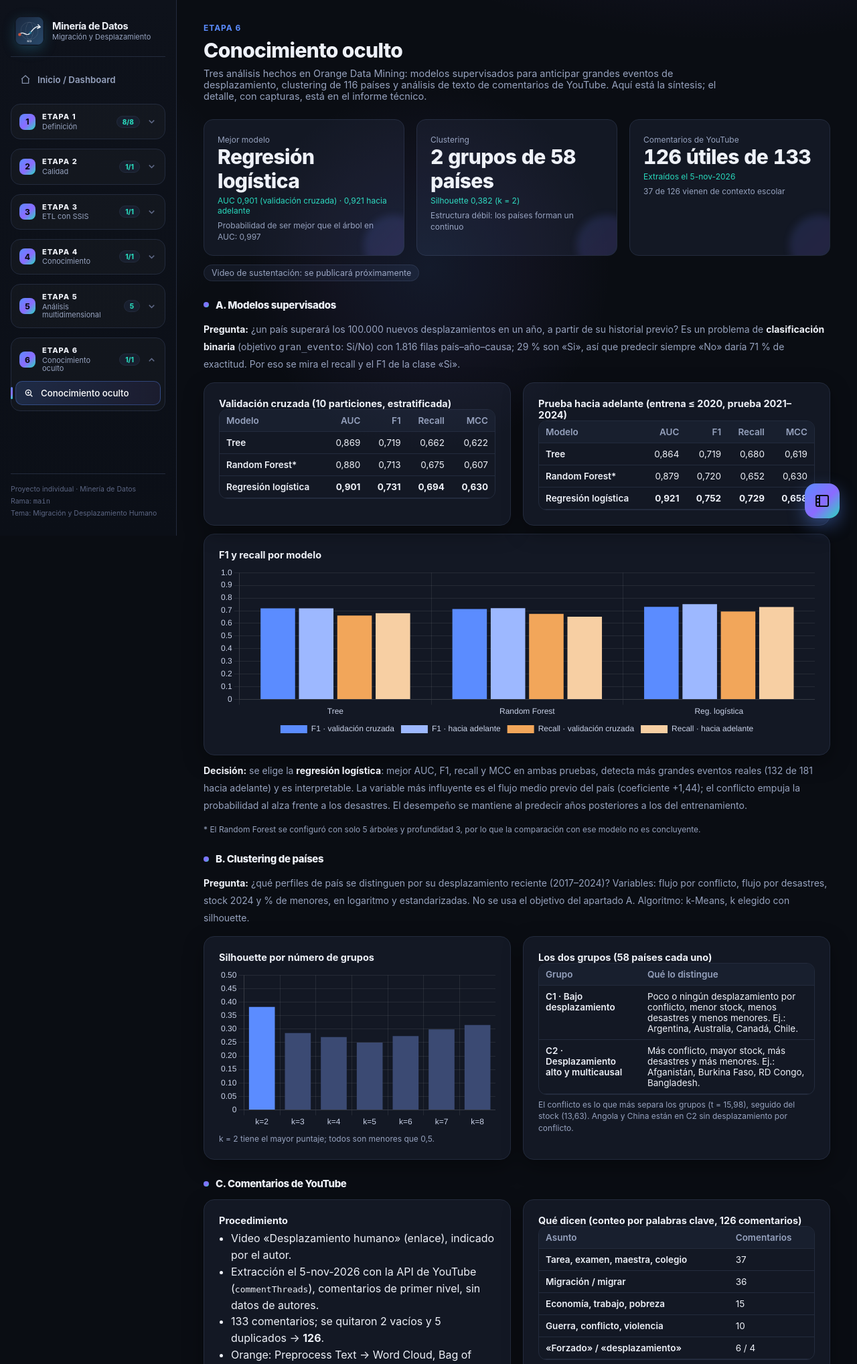
After one commit to DROMEROH14/migracion-desplazamiento-humano, a Flask app: page /conocimiento-oculto in a window 1280 px wide. The commit adds this page. Shown: the top 2037 px of the page at 67% size. Run offline with Flask 3, Linux system fonts and the light colour scheme; parts of the project's set-up code (start-up, migrations or seed data) failed here and were passed over.

Commit message:
Etapa 6: seccion Conocimiento oculto en Flask y menu

```diff
--- a/app.py
+++ b/app.py
@@ -373,3 +373,40 @@ def md_api(vid):
 if __name__ == "__main__":
     port = int(os.environ.get("PORT", 5000))
     app.run(host="0.0.0.0", port=port, debug=True)
+
+
+# --------------------------------------------------------------------------
+# Etapa 6 — Conocimiento oculto (Orange: supervisado, clustering y texto de YouTube)
+# --------------------------------------------------------------------------
+ETAPA6_DIR = os.path.join(BASE_DIR, "etapa6")
+# Enlace al video de sustentacion (<= 10 min). Pegar aqui la URL cuando se publique.
+VIDEO_ETAPA6_URL = ""
+ETAPA6_DESCARGAS = {
+    "etapa6_orange.ows": ("orange", "etapa6_orange.ows"),
+    "supervisado_gran_evento.csv": ("datos", "supervisado_gran_evento.csv"),
+    "clustering_paises.csv": ("datos", "clustering_paises.csv"),
+    "clustering_paises_log.csv": ("datos", "clustering_paises_log.csv"),
+    "comentarios_youtube.csv": ("datos", "comentarios_youtube.csv"),
+    "extraer_comentarios_youtube.py": ("youtube", "extraer_comentarios_youtube.py"),
+}
+
+
+@app.route("/conocimiento-oculto")
+def conocimiento_oculto():
+    return render_template(
+        "conocimiento_oculto.html", active="co", video_url=VIDEO_ETAPA6_URL,
+        informe_existe=os.path.exists(os.path.join(ETAPA6_DIR, "informe", "Informe_Etapa6_Conocimiento_Oculto.pdf")),
+    )
+
+
+@app.route("/etapa6/informe")
+def etapa6_informe():
+    return send_from_directory(os.path.join(ETAPA6_DIR, "informe"), "Informe_Etapa6_Conocimiento_Oculto.pdf")
+
+
+@app.route("/etapa6/descarga/<nombre>")
+def etapa6_descarga(nombre):
+    if nombre not in ETAPA6_DESCARGAS:
+        return render_template("base.html", active=""), 404
+    sub, archivo = ETAPA6_DESCARGAS[nombre]
+    return send_from_directory(os.path.join(ETAPA6_DIR, sub), archivo, as_attachment=True)
--- a/static/css/style.css
+++ b/static/css/style.css
@@ -167,7 +167,7 @@ p.page-desc{ color:var(--text-dim); font-size:14.5px; max-width:780px; margin:0;
 .grid-2{ grid-template-columns: 1fr 1fr; }
 .grid-3{ grid-template-columns: repeat(3,1fr); }
 .grid-4{ grid-template-columns: repeat(4,1fr); }
-@media(max-width:1000px){ .grid-2,.grid-3,.grid-4{ grid-template-columns:1fr; } .app{grid-template-columns:1fr;} .sidebar{position:relative;height:auto;} }
+@media(max-width:1000px){ .grid-2,.grid-3,.grid-4{ grid-template-columns:1fr; } .app{grid-template-columns:1fr;flex-direction:column;} .sidebar{position:relative;height:auto;width:100%;} .main{padding:24px 16px 48px;max-width:100%;} }
 
 .stat-card{
   background: var(--panel);
--- a/templates/base.html
+++ b/templates/base.html
@@ -144,6 +144,21 @@
         <a href="{{ url_for('md_vista', vid='q4') }}" class="{{ 'active' if active=='md_q4' else '' }}">
           <svg viewBox="0 0 24 24" fill="none" stroke="currentColor" stroke-width="2"><path d="M4 7h12M4 12h16M4 17h10"/><circle cx="19" cy="7" r="1.6"/><circle cx="17" cy="17" r="1.6"/></svg>
           Vista 4 · Fuentes
+        </a>
+      </nav>
+    </div>
+
+    <div class="stage-group{{ ' open' if active=='co' else '' }}" data-stage="6">
+      <div class="stage-head" role="button" tabindex="0" aria-expanded="{{ 'true' if active=='co' else 'false' }}">
+        <span class="stage-num">6</span>
+        <span class="stage-text"><span class="stage-label">Etapa 6</span><span class="stage-sub">Conocimiento oculto</span></span>
+        <span class="stage-progress">1/1</span>
+        <svg class="chev" viewBox="0 0 24 24" fill="none" stroke="currentColor" stroke-width="2.4"><path d="m6 9 6 6 6-6"/></svg>
+      </div>
+      <nav class="nav">
+        <a href="{{ url_for('conocimiento_oculto') }}" class="{{ 'active' if active=='co' else '' }}">
+          <svg viewBox="0 0 24 24" fill="none" stroke="currentColor" stroke-width="2"><circle cx="11" cy="11" r="6"/><path d="m20 20-4.2-4.2"/><path d="M8.5 11h5M11 8.5v5"/></svg>
+          Conocimiento oculto
         </a>
       </nav>
     </div>
--- /dev/null
+++ b/templates/conocimiento_oculto.html
@@ -0,0 +1,137 @@
+{% extends "base.html" %}
+{% block title %}Etapa 6 — Conocimiento oculto{% endblock %}
+{% block content %}
+<style>
+.co-page .grid>*{min-width:0}
+.co-page .table-wrap{max-width:100%}
+.co-page .chip{white-space:normal}
+.co-page code{overflow-wrap:anywhere}
+</style>
+<div class="co-page">
+<div class="page-head">
+  <span class="eyebrow">Etapa 6</span>
+  <h1 class="page-title">Conocimiento oculto</h1>
+  <p class="page-desc">Tres análisis hechos en Orange Data Mining: modelos supervisados para anticipar grandes eventos de desplazamiento, clustering de 116 países y análisis de texto de comentarios de YouTube. Aquí está la síntesis; el detalle, con capturas, está en el informe técnico.</p>
+</div>
+
+<section class="block">
+  <div class="grid grid-3">
+    <div class="stat-card"><div class="stat-label">Mejor modelo</div><div class="stat-value md-kv">Regresión logística</div>
+      <div class="md-unit">AUC 0,901 (validación cruzada) · 0,921 hacia adelante</div><div class="md-note">Probabilidad de ser mejor que el árbol en AUC: 0,997</div></div>
+    <div class="stat-card"><div class="stat-label">Clustering</div><div class="stat-value md-kv">2 grupos de 58 países</div>
+      <div class="md-unit">Silhouette 0,382 (k = 2)</div><div class="md-note">Estructura débil: los países forman un continuo</div></div>
+    <div class="stat-card"><div class="stat-label">Comentarios de YouTube</div><div class="stat-value md-kv">126 útiles de 133</div>
+      <div class="md-unit">Extraídos el 5-nov-2026</div><div class="md-note">37 de 126 vienen de contexto escolar</div></div>
+  </div>
+  <p class="body-text" style="margin-top:12px;">
+    {% if informe_existe %}<a class="btn" href="{{ url_for('etapa6_informe') }}">⬇ Descargar informe técnico (PDF)</a>{% endif %}
+    {% if video_url %}<a class="btn" href="{{ video_url }}" target="_blank" rel="noopener">▶ Ver video de sustentación</a>
+    {% else %}<span class="chip">Video de sustentación: se publicará próximamente</span>{% endif %}
+  </p>
+</section>
+
+<section class="block">
+  <h2 class="block-title"><span class="dot"></span>A. Modelos supervisados</h2>
+  <p class="body-text"><strong>Pregunta:</strong> ¿un país superará los 100.000 nuevos desplazamientos en un año, a partir de su historial previo? Es un problema de <strong>clasificación binaria</strong> (objetivo <code>gran_evento</code>: Si/No) con 1.816 filas país–año–causa; 29 % son «Si», así que predecir siempre «No» daría 71 % de exactitud. Por eso se mira el recall y el F1 de la clase «Si».</p>
+  <div class="grid grid-2">
+    <div class="card"><div class="source-title">Validación cruzada (10 particiones, estratificada)</div>
+      <div class="table-wrap"><table class="md-table"><thead><tr><th>Modelo</th><th>AUC</th><th>F1</th><th>Recall</th><th>MCC</th></tr></thead><tbody>
+        <tr><th>Tree</th><td>0,869</td><td>0,719</td><td>0,662</td><td>0,622</td></tr>
+        <tr><th>Random Forest*</th><td>0,880</td><td>0,713</td><td>0,675</td><td>0,607</td></tr>
+        <tr><th>Regresión logística</th><td><b>0,901</b></td><td><b>0,731</b></td><td><b>0,694</b></td><td><b>0,630</b></td></tr></tbody></table></div></div>
+    <div class="card"><div class="source-title">Prueba hacia adelante (entrena ≤ 2020, prueba 2021–2024)</div>
+      <div class="table-wrap"><table class="md-table"><thead><tr><th>Modelo</th><th>AUC</th><th>F1</th><th>Recall</th><th>MCC</th></tr></thead><tbody>
+        <tr><th>Tree</th><td>0,864</td><td>0,719</td><td>0,680</td><td>0,619</td></tr>
+        <tr><th>Random Forest*</th><td>0,879</td><td>0,720</td><td>0,652</td><td>0,630</td></tr>
+        <tr><th>Regresión logística</th><td><b>0,921</b></td><td><b>0,752</b></td><td><b>0,729</b></td><td><b>0,658</b></td></tr></tbody></table></div></div>
+  </div>
+  <div class="card" style="margin-top:12px"><div class="source-title">F1 y recall por modelo</div><div class="md-chart" style="height:260px"><canvas id="chM"></canvas></div></div>
+  <p class="body-text md-tight" style="margin-top:10px"><strong>Decisión:</strong> se elige la <strong>regresión logística</strong>: mejor AUC, F1, recall y MCC en ambas pruebas, detecta más grandes eventos reales (132 de 181 hacia adelante) y es interpretable. La variable más influyente es el flujo medio previo del país (coeficiente +1,44); el conflicto empuja la probabilidad al alza frente a los desastres. El desempeño se mantiene al predecir años posteriores a los del entrenamiento.</p>
+  <p class="md-note">* El Random Forest se configuró con solo 5 árboles y profundidad 3, por lo que la comparación con ese modelo no es concluyente.</p>
+</section>
+
+<section class="block">
+  <h2 class="block-title"><span class="dot"></span>B. Clustering de países</h2>
+  <p class="body-text"><strong>Pregunta:</strong> ¿qué perfiles de país se distinguen por su desplazamiento reciente (2017–2024)? Variables: flujo por conflicto, flujo por desastres, stock 2024 y % de menores, en logaritmo y estandarizadas. No se usa el objetivo del apartado A. Algoritmo: k-Means, k elegido con silhouette.</p>
+  <div class="grid grid-2">
+    <div class="card"><div class="source-title">Silhouette por número de grupos</div><div class="md-chart" style="height:240px"><canvas id="chS"></canvas></div>
+      <div class="md-note">k = 2 tiene el mayor puntaje; todos son menores que 0,5.</div></div>
+    <div class="card"><div class="source-title">Los dos grupos (58 países cada uno)</div>
+      <div class="table-wrap"><table class="md-table md-left"><thead><tr><th>Grupo</th><th>Qué lo distingue</th></tr></thead><tbody>
+        <tr><th>C1 · Bajo desplazamiento</th><td>Poco o ningún desplazamiento por conflicto, menor stock, menos desastres y menos menores. Ej.: Argentina, Australia, Canadá, Chile.</td></tr>
+        <tr><th>C2 · Desplazamiento alto y multicausal</th><td>Más conflicto, mayor stock, más desastres y más menores. Ej.: Afganistán, Burkina Faso, RD Congo, Bangladesh.</td></tr></tbody></table></div>
+      <div class="md-note">El conflicto es lo que más separa los grupos (t = 15,98), seguido del stock (13,63). Angola y China están en C2 sin desplazamiento por conflicto.</div></div>
+  </div>
+</section>
+
+<section class="block">
+  <h2 class="block-title"><span class="dot"></span>C. Comentarios de YouTube</h2>
+  <div class="grid grid-2">
+    <div class="card"><div class="source-title">Procedimiento</div>
+      <ul class="body-text md-tight" style="margin:6px 0 0 0;padding-left:18px">
+        <li>Video «Desplazamiento humano» (<a href="https://www.youtube.com/watch?v=C8Rl59OtF6o" target="_blank" rel="noopener">enlace</a>), indicado por el autor.</li>
+        <li>Extracción el 5-nov-2026 con la API de YouTube (<code>commentThreads</code>), comentarios de primer nivel, sin datos de autores.</li>
+        <li>133 comentarios; se quitaron 2 vacíos y 5 duplicados → <strong>126</strong>.</li>
+        <li>Orange: Preprocess Text → Word Cloud, Bag of Words → Topic Modelling (LDA, 4 temas).</li>
+      </ul></div>
+    <div class="card"><div class="source-title">Qué dicen (conteo por palabras clave, 126 comentarios)</div>
+      <div class="table-wrap"><table class="md-table md-left"><thead><tr><th>Asunto</th><th>Comentarios</th></tr></thead><tbody>
+        <tr><th>Tarea, examen, maestra, colegio</th><td>37</td></tr>
+        <tr><th>Migración / migrar</th><td>36</td></tr>
+        <tr><th>Economía, trabajo, pobreza</th><td>15</td></tr>
+        <tr><th>Guerra, conflicto, violencia</th><td>10</td></tr>
+        <tr><th>«Forzado» / «desplazamiento»</th><td>6 / 4</td></tr></tbody></table></div></div>
+  </div>
+  <p class="body-text md-tight" style="margin-top:10px"><strong>Información nueva frente a los datos oficiales:</strong> en este video la conversación gira en torno a la migración en general (causas laborales, destino en Estados Unidos) y mucho menos al desplazamiento forzado. Los 4 temas de LDA separan los comentarios de tarea escolar de los que hablan de causas y tipos de migración; uno de ellos quedó contaminado por ruido que el filtro no eliminó.</p>
+  <p class="md-note">Representatividad: 126 comentarios de un solo video, de quienes eligieron comentar; casi un tercio son de estudiantes. No representan a la población. No se ejecutaron sentimiento, embeddings, Word Enrichment ni Concordance.</p>
+</section>
+
+<section class="block">
+  <h2 class="block-title"><span class="dot"></span>Conclusiones integradas</h2>
+  <div class="grid grid-2">
+    <div class="card"><div class="source-title">✔ Respaldado por evidencia</div>
+      <ul class="body-text md-tight" style="margin:6px 0 0 0;padding-left:18px">
+        <li>Un gran evento se puede anticipar con el historial previo (AUC 0,90–0,92).</li>
+        <li>El desempeño se mantiene hacia adelante (2021–2024).</li>
+        <li>El mejor predictor es el flujo medio previo del país.</li>
+        <li>Los 116 países se dividen en dos perfiles de 58; el conflicto los separa más.</li>
+        <li>En los comentarios analizados predomina la migración general sobre el desplazamiento forzado.</li></ul></div>
+    <div class="card"><div class="source-title">⚠ Hipótesis (no comprobadas)</div>
+      <ul class="body-text md-tight" style="margin:6px 0 0 0;padding-left:18px">
+        <li>El público confunde migración con desplazamiento forzado (solo se vio en un video).</li>
+        <li>C2 requiere respuestas humanitarias prolongadas y C1 vigilancia de eventos puntuales.</li>
+        <li>Un Random Forest mejor configurado podría igualar a la regresión logística.</li></ul></div>
+  </div>
+  <p class="body-text md-tight" style="margin-top:10px"><strong>Decisión sustentada:</strong> usar la regresión logística como alerta temprana priorizando el recall (49 eventos no detectados frente a 38 falsas alarmas en la prueba hacia adelante) y diferenciar la respuesta según el perfil de país.</p>
+</section>
+
+<section class="block">
+  <h2 class="block-title"><span class="dot"></span>Archivos para reproducir</h2>
+  <div class="grid grid-3">
+    <div class="card"><div class="source-title">Orange</div><p class="body-text md-tight"><a href="{{ url_for('etapa6_descarga', nombre='etapa6_orange.ows') }}">etapa6_orange.ows</a> con los tres flujos.</p></div>
+    <div class="card"><div class="source-title">Datos</div><p class="body-text md-tight">
+      <a href="{{ url_for('etapa6_descarga', nombre='supervisado_gran_evento.csv') }}">supervisado_gran_evento.csv</a><br>
+      <a href="{{ url_for('etapa6_descarga', nombre='clustering_paises.csv') }}">clustering_paises.csv</a> · <a href="{{ url_for('etapa6_descarga', nombre='clustering_paises_log.csv') }}">con log</a><br>
+      <a href="{{ url_for('etapa6_descarga', nombre='comentarios_youtube.csv') }}">comentarios_youtube.csv</a> (sin autores)</p></div>
+    <div class="card"><div class="source-title">Código de extracción</div><p class="body-text md-tight"><a href="{{ url_for('etapa6_descarga', nombre='extraer_comentarios_youtube.py') }}">extraer_comentarios_youtube.py</a>. La clave de API se lee de una variable de entorno y no se publica.</p></div>
+  </div>
+  <p class="md-note">Fuentes: IDMC (GIDD y SADD) y comentarios públicos de YouTube. Herramienta: Orange Data Mining 3.40.</p>
+</section>
+
+<script>
+(function(){
+  Chart.defaults.color='#c9d2e8'; Chart.defaults.borderColor='rgba(255,255,255,.08)';
+  var nf=new Intl.NumberFormat('es-CO',{minimumFractionDigits:2,maximumFractionDigits:3});
+  var base={responsive:true,maintainAspectRatio:false,plugins:{legend:{position:'bottom'},tooltip:{callbacks:{label:function(x){return x.dataset.label+': '+nf.format(x.parsed.y);}}}},scales:{y:{beginAtZero:true,max:1}}};
+  new Chart(document.getElementById('chM'),{type:'bar',data:{labels:['Tree','Random Forest','Reg. logística'],datasets:[
+    {label:'F1 · validación cruzada',data:[0.719,0.713,0.731],backgroundColor:'#5b8cff'},
+    {label:'F1 · hacia adelante',data:[0.719,0.720,0.752],backgroundColor:'#9db8ff'},
+    {label:'Recall · validación cruzada',data:[0.662,0.675,0.694],backgroundColor:'#f2a65a'},
+    {label:'Recall · hacia adelante',data:[0.680,0.652,0.729],backgroundColor:'#f7cfa3'}]},options:base});
+  new Chart(document.getElementById('chS'),{type:'bar',data:{labels:['k=2','k=3','k=4','k=5','k=6','k=7','k=8'],datasets:[
+    {label:'Silhouette',data:[0.382,0.285,0.270,0.250,0.274,0.299,0.315],backgroundColor:['#5b8cff','#3b4a73','#3b4a73','#3b4a73','#3b4a73','#3b4a73','#3b4a73']}]},
+    options:{responsive:true,maintainAspectRatio:false,plugins:{legend:{display:false},tooltip:{callbacks:{label:function(x){return 'Silhouette: '+nf.format(x.parsed.y);}}}},scales:{y:{beginAtZero:true,max:0.5}}}});
+})();
+</script>
+</div>
+{% endblock %}
```
